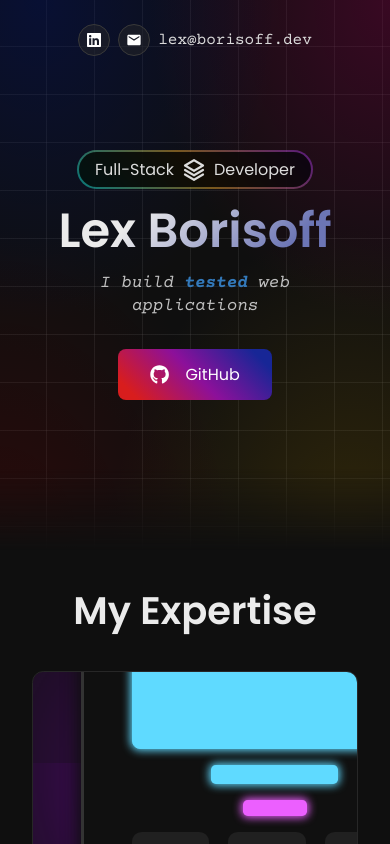
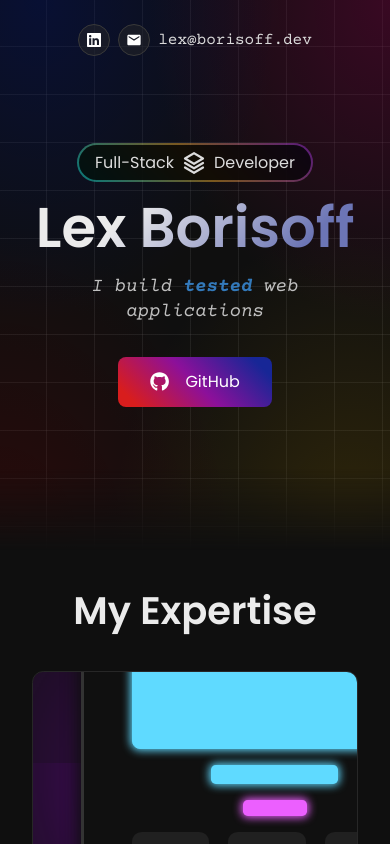
Before and after one commit to LexBorisoff/borisoff.dev, a React (Vite) app: page / in a window 390 px wide. Shown: the top 844 px of the page. Built offline with nearby package versions, Linux system fonts and the light colour scheme.

Commit message:
style: adjusted font sizes and responsive layouts

```diff
--- a/src/components/title/title.tsx
+++ b/src/components/title/title.tsx
@@ -5,28 +5,29 @@ import { media } from '../../theme/media';
 export const Subtitle = styled.h3`
   margin: 0;
   padding: 0 3rem;
-  font-size: 1.5rem;
+  font-size: 1.6rem;
   font-weight: normal;
   font-style: italic;
   font-family: 'Courier Prime', 'Courier New', Courier, monospace;
   color: #c0c0c0;
   text-align: center;
   line-height: 1.5;
+  max-width: 40rem;
 
   ${media.lg} {
+    font-size: 1.5rem;
+  }
+
+  ${media.md} {
     font-size: 1.4rem;
   }
 
-  ${media.md} {
+  ${media.sm} {
     font-size: 1.3rem;
   }
 
-  ${media.sm} {
+  ${media.xs} {
     font-size: 1.2rem;
-  }
-
-  ${media.xs} {
-    font-size: 1.1rem;
     line-height: 1.3;
   }
 `;
--- a/src/layout/about/styled/items.styled.tsx
+++ b/src/layout/about/styled/items.styled.tsx
@@ -2,7 +2,7 @@ import { styled } from 'styled-components';
 
 export const ItemsContainer = styled.div`
   display: grid;
-  grid-template-columns: repeat(auto-fit, minmax(20rem, 1fr));
+  grid-template-columns: repeat(auto-fit, minmax(17rem, 1fr));
   gap: 2rem;
   width: 100%;
   max-width: 1280px;
@@ -15,7 +15,6 @@ export const ItemWrapper = styled.div`
   flex-flow: column nowrap;
   justify-content: flex-start;
   align-items: center;
-  min-width: 20rem;
   min-height: 20rem;
   max-height: 100%;
   height: 100%;
--- a/src/layout/hero/styled/content.styled.tsx
+++ b/src/layout/hero/styled/content.styled.tsx
@@ -95,7 +95,7 @@ export const HeroTitleText = styled.div`
 `;
 
 export const HeroNameText = styled.span`
-  font-size: 6rem;
+  font-size: 6.5rem;
   padding: 0 1rem;
   font-weight: 600;
   line-height: 1.25;
@@ -105,19 +105,19 @@ export const HeroNameText = styled.span`
   -webkit-text-fill-color: transparent;
 
   ${media.lg} {
+    font-size: 6rem;
+  }
+
+  ${media.md} {
     font-size: 5.5rem;
   }
 
-  ${media.md} {
-    font-size: 5rem;
-  }
-
   ${media.sm} {
-    font-size: 4rem;
+    font-size: 4.5rem;
   }
 
   ${media.xs} {
-    font-size: 3rem;
+    font-size: 3.5rem;
   }
 `;
 
```
